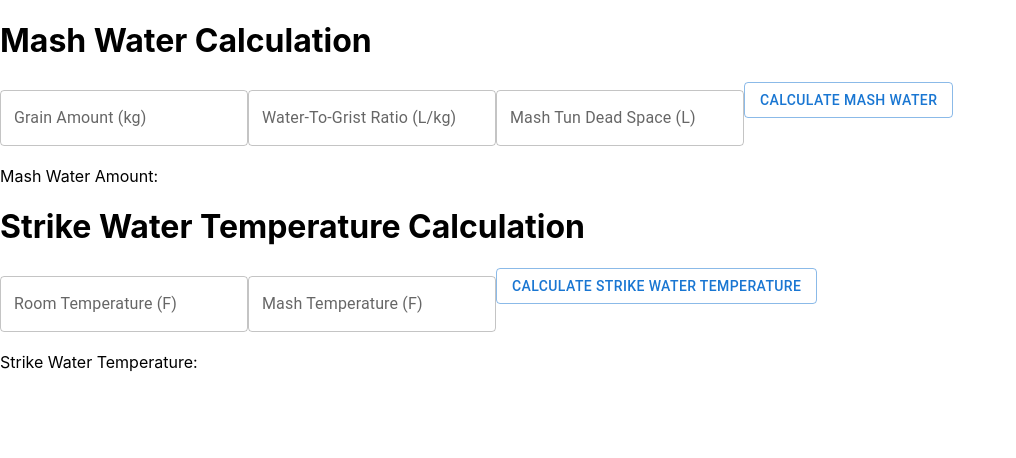
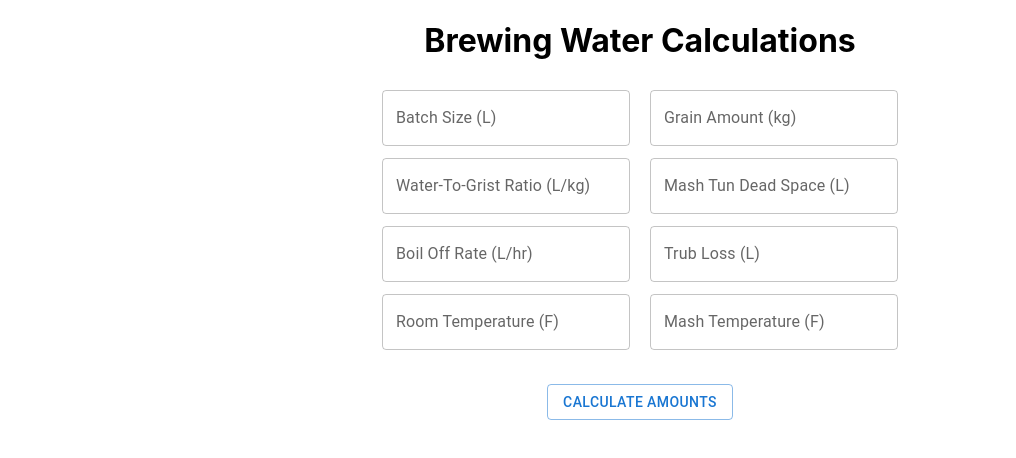
Before and after one commit to zbthompson93/brewing-calculations, a React (Create React App) app: page / in a window 1280 px wide. Shown: the top 458 px of the page, without its empty margins (0-1016 px from the left). Built offline with nearby package versions, Linux system fonts and the light colour scheme.

Commit message:
made calcs all on one page

```diff
--- a/public/index.html
+++ b/public/index.html
@@ -24,7 +24,7 @@
       work correctly both with client-side routing and a non-root public URL.
       Learn how to configure a non-root public URL by running `npm run build`.
     -->
-    <title>React App</title>
+    <title>Brewing Calculations</title>
   </head>
   <body>
     <noscript>You need to enable JavaScript to run this app.</noscript>
--- a/src/App.css
+++ b/src/App.css
@@ -2,37 +2,11 @@
   text-align: center;
 }
 
-.App-logo {
-  height: 40vmin;
-  pointer-events: none;
+.inputs-div {
+  display: flex;
+  justify-content: center;
+  flex-wrap: wrap;
+  margin: auto;
+  width: 60%;
+  margin-bottom: 30px;
 }
-
-@media (prefers-reduced-motion: no-preference) {
-  .App-logo {
-    animation: App-logo-spin infinite 20s linear;
-  }
-}
-
-.App-header {
-  background-color: #282c34;
-  min-height: 100vh;
-  display: flex;
-  flex-direction: column;
-  align-items: center;
-  justify-content: center;
-  font-size: calc(10px + 2vmin);
-  color: white;
-}
-
-.App-link {
-  color: #61dafb;
-}
-
-@keyframes App-logo-spin {
-  from {
-    transform: rotate(0deg);
-  }
-  to {
-    transform: rotate(360deg);
-  }
-}
--- a/src/App.js
+++ b/src/App.js
@@ -1,42 +1,218 @@
 import { useEffect, useState } from 'react';
 import './App.css';
-import MashWaterCalc from './MashWaterCalc';
-import SpargeWaterCalc from './SpargeWaterCalc';
-import StrikeTempCalc from './StrikeTempCalc';
+import { Input, TextField, MenuItem, Button } from '@mui/material';
 
 function App() {
   const [grainMass, setGrainMass] = useState(null);
+  const [waterToGrist, setWaterToGrist] = useState(null);
   const [mashWaterAmount, setMashWaterAmount] = useState(null);
   const [mashTunDeadSpace, setMashTunDeadSpace] = useState(null);
+  const [boilWaterAmount, setBoilWaterAmount] = useState(null);
+  const [boilOffRate, setBoilOffRate] = useState(null);
+  const [trubLoss, setTrubLoss] = useState(null);
+  const [batchSize, setBatchSize] = useState(null);
   const [spargeWaterAmount, setSpargeWaterAmount] = useState(null);
+  const [roomTemp, setRoomTemp] = useState(null);
+  const [mashTemp, setMashTemp] = useState(null);
   const [strikeWaterTemp, setStrikeWaterTemp] = useState(null);
+
+  const calculateAmounts = () => {
+    let mw = ((grainMass*waterToGrist) + parseFloat(mashTunDeadSpace)).toFixed(2);
+    console.log(typeof mw)
+    setMashWaterAmount(mw)
+
+    let bw = parseFloat(batchSize) + parseFloat(boilOffRate) + parseFloat(trubLoss);
+    setBoilWaterAmount(bw)
+
+    let sw = (parseFloat(bw) - parseFloat(mw) + parseFloat(grainMass) + parseFloat(mashTunDeadSpace)).toFixed(2);
+    console.log(typeof sw)
+    setSpargeWaterAmount(sw)
+
+    let swt = (((parseFloat(0.4)/parseFloat(3.08))* (parseFloat(mashTemp) - parseInt(roomTemp))) + parseFloat(mashTemp) + 4).toFixed(2);
+    console.log(typeof swt)
+    setStrikeWaterTemp(swt)
+  }
+
+  const handleKeyDown = event => {
+    console.log('User pressed: ', event.key);
+
+    if (event.key === 'Enter') {
+      // 👇️ your logic here
+      calculateAmounts()
+    }
+  };
 
   useEffect(() => {
     console.log("Updated!")
   }, [mashWaterAmount, spargeWaterAmount])
 
   return (
-    <div className="App0">
-      <MashWaterCalc
-        mashWaterAmount={mashWaterAmount}
-        setMashWaterAmount={setMashWaterAmount}
-        grainMass={grainMass}
-        setGrainMass={setGrainMass}
-        mashTunDeadSpace={mashTunDeadSpace}
-        setMashTunDeadSpace={setMashTunDeadSpace}
-      />
+    <div className="App">
+      <h1>Brewing Water Calculations</h1>
+      <div className='inputs-div'>
+      <TextField
+          className="w-full bg-white mb-12"
+          style={{ marginLeft: '10px', marginRight: '10px'}}
+          label="Batch Size (L)"
+          id="batch-size"
+          name="BatchSize"
+          variant="outlined"
+          value={batchSize || ''}
+          onChange={(e) => setBatchSize(e.target.value)}
+          margin="dense"
+          InputLabelProps={{
+              style: {
+                  textShadow: '0px 0px 4px white'
+              }
+          }}
+          onKeyDown={handleKeyDown}
+      >
+      </TextField>
+      <TextField
+          className="w-full bg-white mb-12"
+          style={{ marginLeft: '10px', marginRight: '10px'}}
+          label="Grain Amount (kg)"
+          id="grain-amount"
+          name="GrainAmount"
+          variant="outlined"
+          value={grainMass || ''}
+          onChange={(e) => setGrainMass(e.target.value)}
+          margin="dense"
+          InputLabelProps={{
+              style: {
+                  textShadow: '0px 0px 4px white'
+              }
+          }}
+          onKeyDown={handleKeyDown}
+      >
+      </TextField>
+      <TextField
+          className="w-full bg-white mb-12"
+          style={{ marginLeft: '10px', marginRight: '10px'}}
+          label="Water-To-Grist Ratio (L/kg)"
+          id="water-to-grist"
+          name="WaterToGrist"
+          variant="outlined"
+          value={waterToGrist || ''}
+          onChange={(e) => setWaterToGrist(e.target.value)}
+          margin="dense"
+          InputLabelProps={{
+              style: {
+                  textShadow: '0px 0px 4px white'
+              }
+          }}
+          onKeyDown={handleKeyDown}
+      >
+      </TextField>
+      <TextField
+          className="w-full bg-white mb-12"
+          style={{ marginLeft: '10px', marginRight: '10px'}}
+          label="Mash Tun Dead Space (L)"
+          id="dead-space"
+          name="DeadSpace"
+          variant="outlined"
+          value={mashTunDeadSpace || ''}
+          onChange={(e) => setMashTunDeadSpace(e.target.value)}
+          margin="dense"
+          InputLabelProps={{
+              style: {
+                  textShadow: '0px 0px 4px white'
+              }
+          }}
+          onKeyDown={handleKeyDown}
+      >
+      </TextField>
+      <TextField
+          className="w-full bg-white mb-12"
+          style={{ marginLeft: '10px', marginRight: '10px'}}
+          label="Boil Off Rate (L/hr)"
+          id="boil-off-rate"
+          name="BoilRate"
+          variant="outlined"
+          value={boilOffRate || ''}
+          onChange={(e) => setBoilOffRate(e.target.value)}
+          margin="dense"
+          InputLabelProps={{
+              style: {
+                  textShadow: '0px 0px 4px white'
+              }
+          }}
+          onKeyDown={handleKeyDown}
+      >
+      </TextField>
+      <TextField
+          className="w-full bg-white mb-12"
+          style={{ marginLeft: '10px', marginRight: '10px'}}
+          label="Trub Loss (L)"
+          id="trub-loss"
+          name="TrubLoss"
+          variant="outlined"
+          value={trubLoss || ''}
+          onChange={(e) => setTrubLoss(e.target.value)}
+          margin="dense"
+          InputLabelProps={{
+              style: {
+                  textShadow: '0px 0px 4px white'
+              }
+          }}
+          onKeyDown={handleKeyDown}
+      >
+      </TextField>
+
+      <TextField
+          className="w-full bg-white mb-12"
+          style={{ marginLeft: '10px', marginRight: '10px'}}
+          label="Room Temperature (F)"
+          id="room-temp"
+          name="RoomTemp"
+          variant="outlined"
+          value={roomTemp || ''}
+          onChange={(e) => setRoomTemp(e.target.value)}
+          margin="dense"
+          InputLabelProps={{
+              style: {
+                  textShadow: '0px 0px 4px white'
+              }
+          }}
+          onKeyDown={handleKeyDown}
+      >
+      </TextField>
+
+      <TextField
+          className="w-full bg-white mb-12"
+          style={{ marginLeft: '10px', marginRight: '10px'}}
+          label="Mash Temperature (F)"
+          id="mash-temp"
+          name="MashTemp"
+          variant="outlined"
+          value={mashTemp || ''}
+          onChange={(e) => setMashTemp(e.target.value)}
+          margin="dense"
+          InputLabelProps={{
+              style: {
+                  textShadow: '0px 0px 4px white'
+              }
+          }}
+          onKeyDown={handleKeyDown}
+      >
+      </TextField>
+      </div>
+
+      <Button
+          variant="outlined"
+          onClick={calculateAmounts}
+      >
+          Calculate Amounts
+      </Button>
 
       {mashWaterAmount &&
-        <SpargeWaterCalc
-          grainMass={grainMass}
-          mashWaterAmount={mashWaterAmount}
-          mashTunDeadSpace={mashTunDeadSpace}
-          spargeWaterAmount={spargeWaterAmount}
-          setSpargeWaterAmount={setSpargeWaterAmount}
-        />
+          <>
+              <p>Mash Water Amount: {mashWaterAmount ? `${mashWaterAmount} L` : null}</p>
+              <p>Sparge Water Amount: {spargeWaterAmount ? `${spargeWaterAmount} L` : null}</p>
+              <p>Boil Water Amount: {boilWaterAmount ? `${boilWaterAmount} L` : null}</p>
+              <p>Strike Water Temperature: {strikeWaterTemp ? `${strikeWaterTemp} F` : null}</p>
+          </>
       }
-
-      <StrikeTempCalc strikeWaterTemp={strikeWaterTemp} setStrikeWaterTemp={setStrikeWaterTemp} />
     </div>
   );
 }
--- a/src/MashWaterCalc/index.js
+++ b/src/MashWaterCalc/index.js
@@ -3,7 +3,26 @@ import { Input, TextField, MenuItem, Button } from '@mui/material';
 
 
 
-function MashWaterCalc({grainMass, setGrainMass, mashWaterAmount, setMashWaterAmount, mashTunDeadSpace, setMashTunDeadSpace}) {
+function MashWaterCalc(
+    {
+        grainMass,
+        setGrainMass,
+        mashWaterAmount,
+        setMashWaterAmount,
+        mashTunDeadSpace,
+        setMashTunDeadSpace,
+        boilOffRate,
+        setBoilOffRate,
+        trubLoss,
+        setTrubLoss,
+        batchSize,
+        setBatchSize,
+        boilWaterAmount,
+        setBoilWaterAmount,
+        spargeWaterAmount,
+        setSpargeWaterAmount
+    }
+) {
     const [waterToGrist, setWaterToGrist] = useState(null);
     //const [mashWaterAmount, setMashWaterAmount] = useState(null);
 
@@ -34,6 +53,22 @@ function MashWaterCalc({grainMass, setGrainMass, mashWaterAmount, setMashWaterAm
     return(
         <div className='App0'>
             <h1>Mash Water Calculation</h1>
+            <TextField
+                className="w-full bg-white mb-12"
+                label="Batch Size (L)"
+                id="batch-size"
+                name="BatchSize"
+                variant="outlined"
+                value={batchSize || ''}
+                onChange={(e) => setBatchSize(e.target.value)}
+                margin="dense"
+                InputLabelProps={{
+                    style: {
+                        textShadow: '0px 0px 4px white'
+                    }
+                }}
+            >
+            </TextField>
             <TextField
                 className="w-full bg-white mb-12"
                 label="Grain Amount (kg)"
@@ -82,6 +117,38 @@ function MashWaterCalc({grainMass, setGrainMass, mashWaterAmount, setMashWaterAm
                 }}
             >
             </TextField>
+            <TextField
+                className="w-full bg-white mb-12"
+                label="Boil Off Rate (L/hr)"
+                id="boil-off-rate"
+                name="BoilRate"
+                variant="outlined"
+                value={boilOffRate || ''}
+                onChange={(e) => setBoilOffRate(e.target.value)}
+                margin="dense"
+                InputLabelProps={{
+                    style: {
+                        textShadow: '0px 0px 4px white'
+                    }
+                }}
+            >
+            </TextField>
+            <TextField
+                className="w-full bg-white mb-12"
+                label="Trub Loss (L)"
+                id="trub-loss"
+                name="TrubLoss"
+                variant="outlined"
+                value={trubLoss || ''}
+                onChange={(e) => setTrubLoss(e.target.value)}
+                margin="dense"
+                InputLabelProps={{
+                    style: {
+                        textShadow: '0px 0px 4px white'
+                    }
+                }}
+            >
+            </TextField>
 
             <Button
                 variant="outlined"
@@ -89,12 +156,25 @@ function MashWaterCalc({grainMass, setGrainMass, mashWaterAmount, setMashWaterAm
                     let mw = ((grainMass*waterToGrist) + parseFloat(mashTunDeadSpace)).toFixed(2);
                     console.log(typeof mw)
                     setMashWaterAmount(mw)
+
+                    let bw = parseFloat(batchSize) + parseFloat(boilOffRate) + parseFloat(trubLoss);
+                    setBoilWaterAmount(bw)
+
+                    let sw = (parseFloat(bw) - parseFloat(mw) + parseFloat(grainMass) + parseFloat(mashTunDeadSpace)).toFixed(2);
+                    console.log(typeof sw)
+                    setSpargeWaterAmount(sw)
                 }}
             >
-                Calculate Mash Water
+                Calculate Amounts
             </Button>
 
-            <p>Mash Water Amount: {mashWaterAmount ? `${mashWaterAmount} L` : null}</p>
+            {mashWaterAmount &&
+                <>
+                    <p>Mash Water Amount: {mashWaterAmount ? `${mashWaterAmount} L` : null}</p>
+                    <p>Sparge Water Amount: {spargeWaterAmount ? `${spargeWaterAmount} L` : null}</p>
+                    <p>Boil Water Amount: {boilWaterAmount ? `${boilWaterAmount} L` : null}</p>
+                </>
+            }
         </div>
     )
 
```
